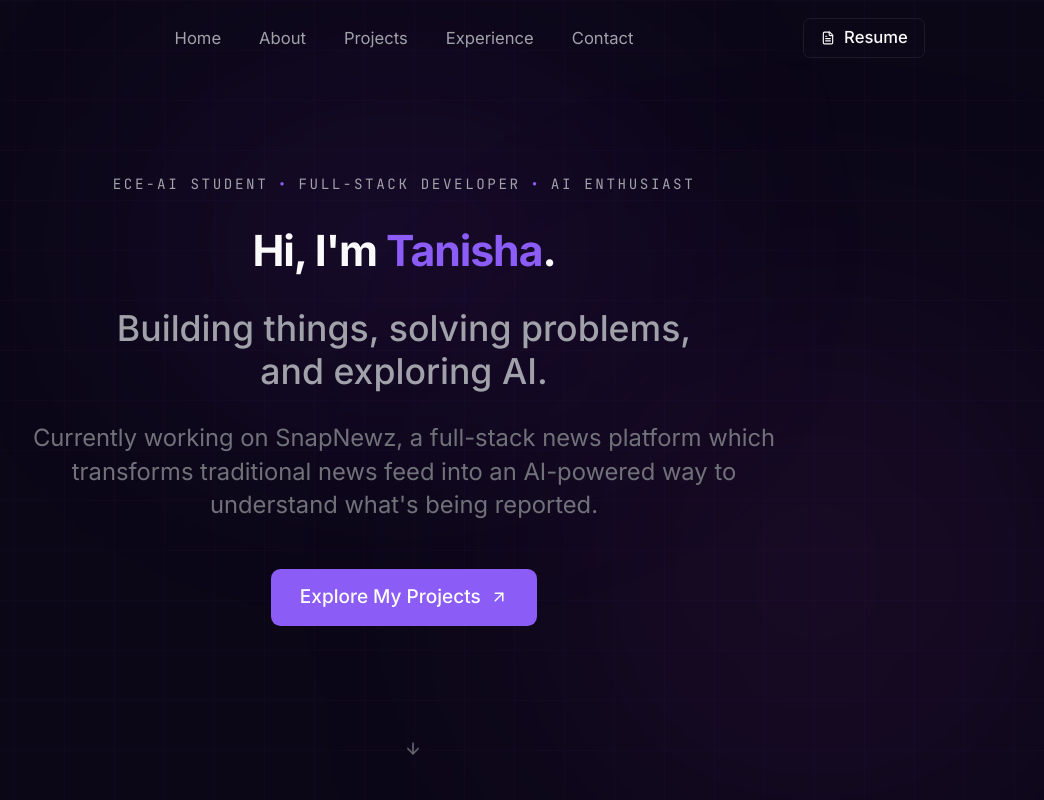
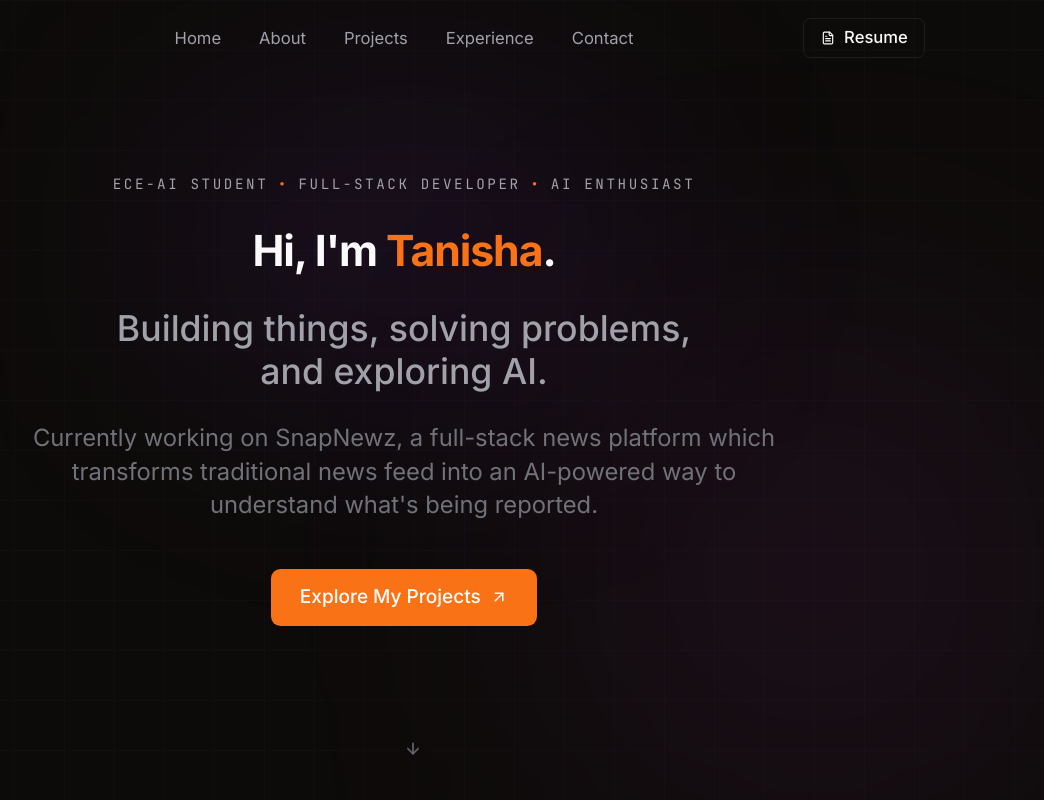
Before and after one commit to TAnisha016/tanisha-portfolio, a React (Vite) app: page / in a window 1280 px wide. Shown: the top 800 px of the page, without its empty margins (236-1280 px from the left). Built offline with nearby package versions, Linux system fonts and the light colour scheme.

Commit message:
colour theme

```diff
--- a/tailwind.config.js
+++ b/tailwind.config.js
@@ -5,44 +5,58 @@ export default {
     extend: {
       colors: {
         bg: {
-    DEFAULT: '#0B0717',
+          DEFAULT: '#0D0B09',
           surface: 'rgba(255, 255, 255, 0.03)',
           raised: 'rgba(255, 255, 255, 0.05)',
           border: 'rgba(255, 255, 255, 0.08)',
           borderHover: 'rgba(255, 255, 255, 0.16)',
         },
+
         ink: {
           primary: '#FAFAFA',
           secondary: '#A1A1AA',
           muted: '#71717A',
         },
+
         accent: {
-    DEFAULT: '#8B5CF6',
-    hover: '#9D70F9',
-    dim: 'rgba(139, 92, 246, 0.12)',
-    border: 'rgba(139, 92, 246, 0.35)',
+          DEFAULT: '#F97316',
+          hover: '#FB923C',
+          dim: 'rgba(249, 115, 22, 0.12)',
+          border: 'rgba(249, 115, 22, 0.35)',
         },
+
         accent2: {
-    DEFAULT: '#D946EF',
+          DEFAULT: '#FB923C',
         },
       },
+
       fontFamily: {
         sans: ['Inter', 'system-ui', 'sans-serif'],
         mono: ['"JetBrains Mono"', 'monospace'],
       },
+
       maxWidth: {
         content: '1100px',
       },
+
       keyframes: {
         fadeUp: {
-          '0%': { opacity: '0', transform: 'translateY(12px)' },
-          '100%': { opacity: '1', transform: 'translateY(0)' },
+          '0%': {
+            opacity: '0',
+            transform: 'translateY(12px)',
+          },
+          '100%': {
+            opacity: '1',
+            transform: 'translateY(0)',
           },
         },
+      },
+
       animation: {
         fadeUp: 'fadeUp 0.6s ease-out forwards',
       },
     },
   },
+
   plugins: [],
 }
```
Lines whose indentation alone changed are shown as unchanged.
